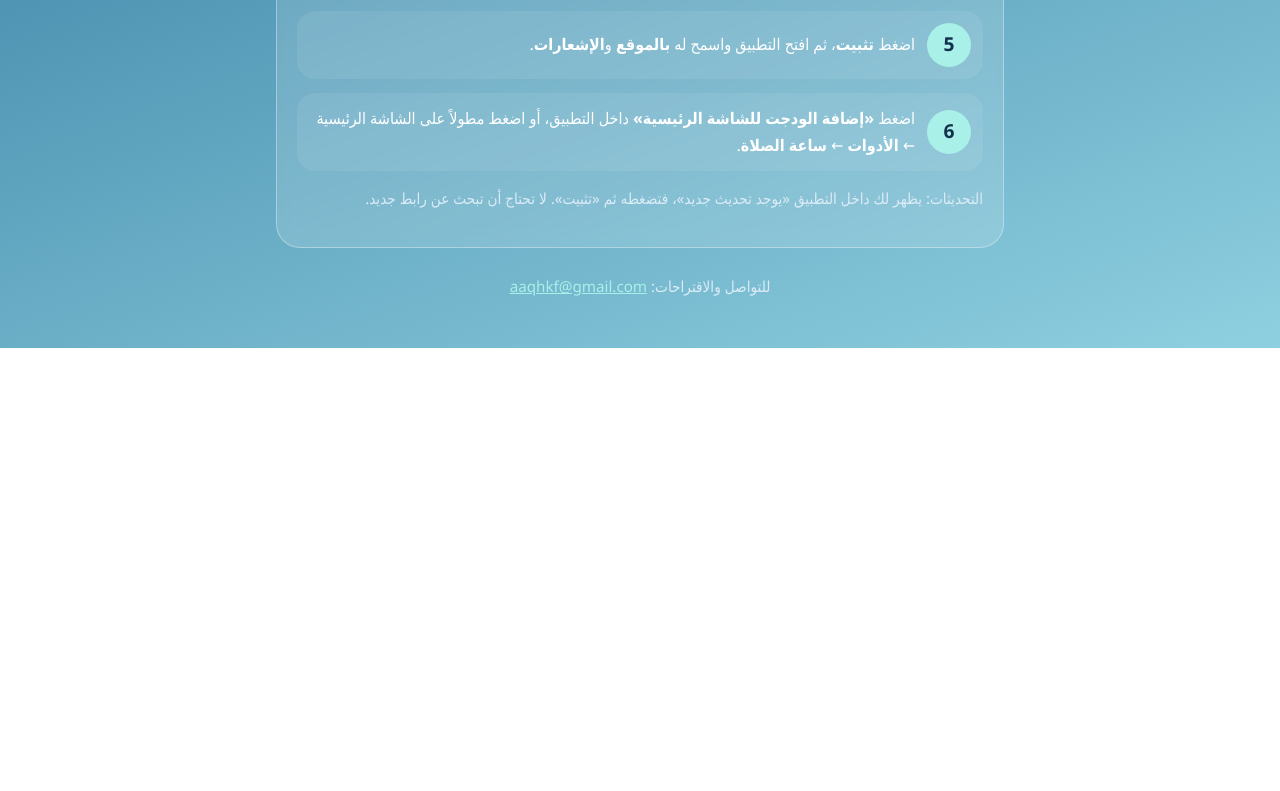
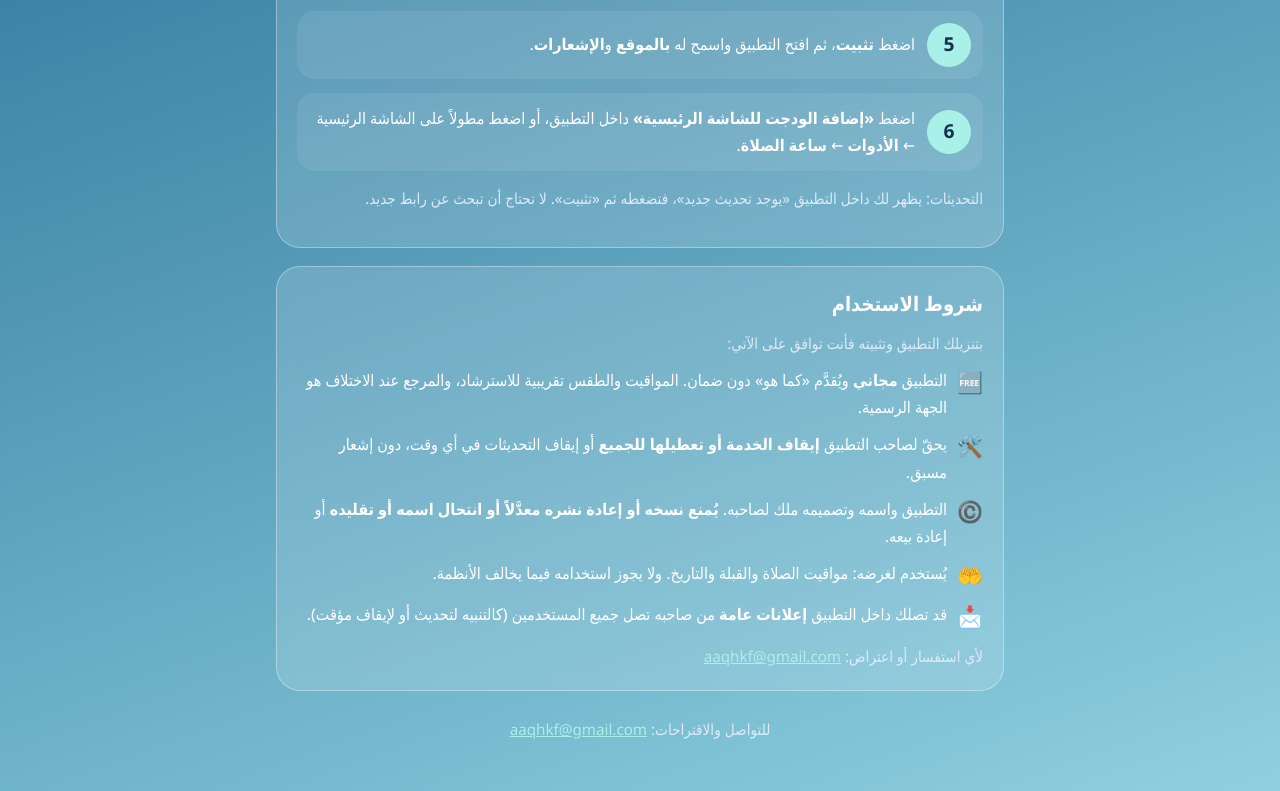
Before and after one commit to tgidapp/salah-clock-download, a plain HTML site: page index.html in a window 1280 px wide. Shown: the part 1587-2378 px from the top of the page. Before the commit the page ends 1935 px from the top, so only its background shows below. Drawn offline with Linux system fonts and the light colour scheme.

Commit message:
إضافة شروط الاستخدام إلى صفحة التنزيل
Co-Authored-By: Claude Opus 4.8 <noreply@anthropic.com>

```diff
--- a/index.html
+++ b/index.html
@@ -118,6 +118,19 @@
     <p class="muted">التحديثات: يظهر لك داخل التطبيق «يوجد تحديث جديد»، فتضغطه ثم «تثبيت». لا تحتاج أن تبحث عن رابط جديد.</p>
   </div>
 
+  <div class="card">
+    <h2>شروط الاستخدام</h2>
+    <p class="muted" style="margin:0 0 10px">بتنزيلك التطبيق وتثبيته فأنت توافق على الآتي:</p>
+    <ul class="f">
+      <li><span class="i">🆓</span><span>التطبيق <b>مجاني</b> ويُقدَّم «كما هو» دون ضمان. المواقيت والطقس تقريبية للاسترشاد، والمرجع عند الاختلاف هو الجهة الرسمية.</span></li>
+      <li><span class="i">🛠️</span><span>يحقّ لصاحب التطبيق <b>إيقاف الخدمة أو تعطيلها للجميع</b> أو إيقاف التحديثات في أي وقت، دون إشعار مسبق.</span></li>
+      <li><span class="i">©️</span><span>التطبيق واسمه وتصميمه ملك لصاحبه. <b>يُمنع نسخه أو إعادة نشره معدَّلاً أو انتحال اسمه أو تقليده</b> أو إعادة بيعه.</span></li>
+      <li><span class="i">🤲</span><span>يُستخدم لغرضه: مواقيت الصلاة والقبلة والتاريخ. ولا يجوز استخدامه فيما يخالف الأنظمة.</span></li>
+      <li><span class="i">📩</span><span>قد تصلك داخل التطبيق <b>إعلانات عامة</b> من صاحبه تصل جميع المستخدمين (كالتنبيه لتحديث أو لإيقاف مؤقت).</span></li>
+    </ul>
+    <p class="muted" style="margin:12px 0 0">لأي استفسار أو اعتراض: <a class="link" href="mailto:aaqhkf@gmail.com">aaqhkf@gmail.com</a></p>
+  </div>
+
   <footer>
     للتواصل والاقتراحات: <a href="mailto:aaqhkf@gmail.com">aaqhkf@gmail.com</a>
   </footer>
```
